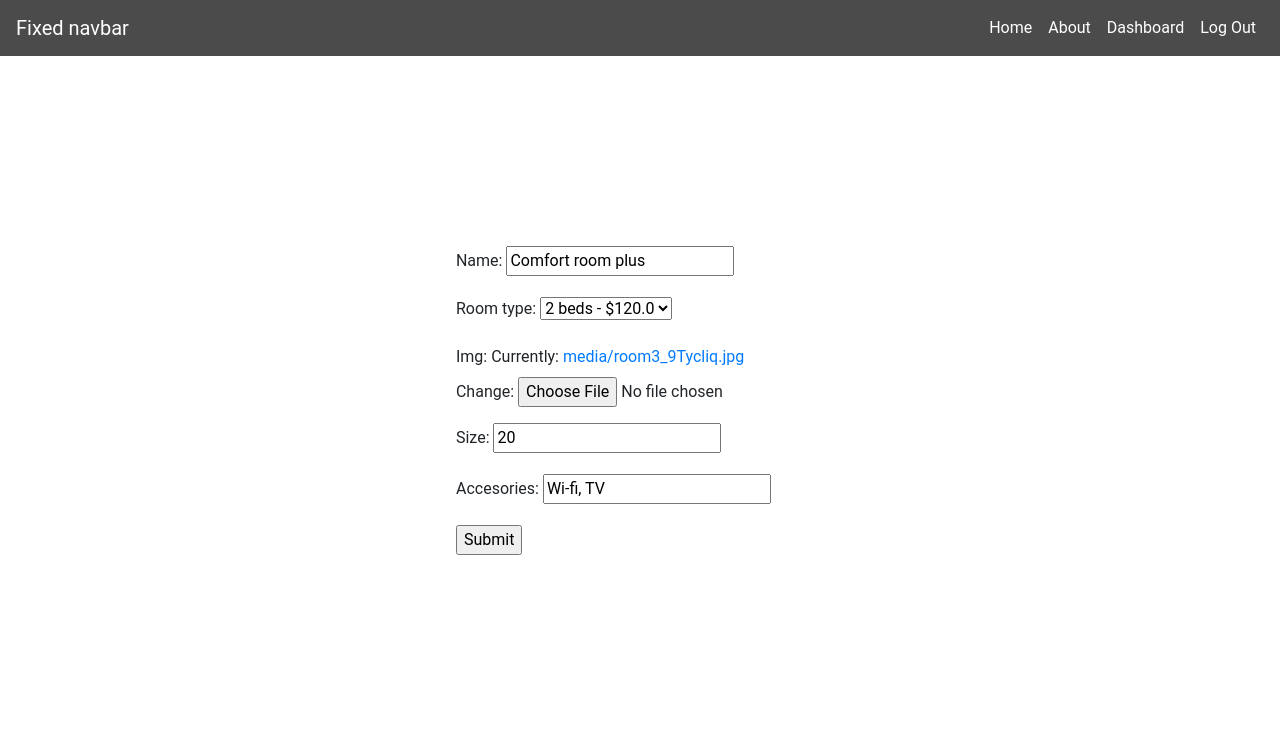
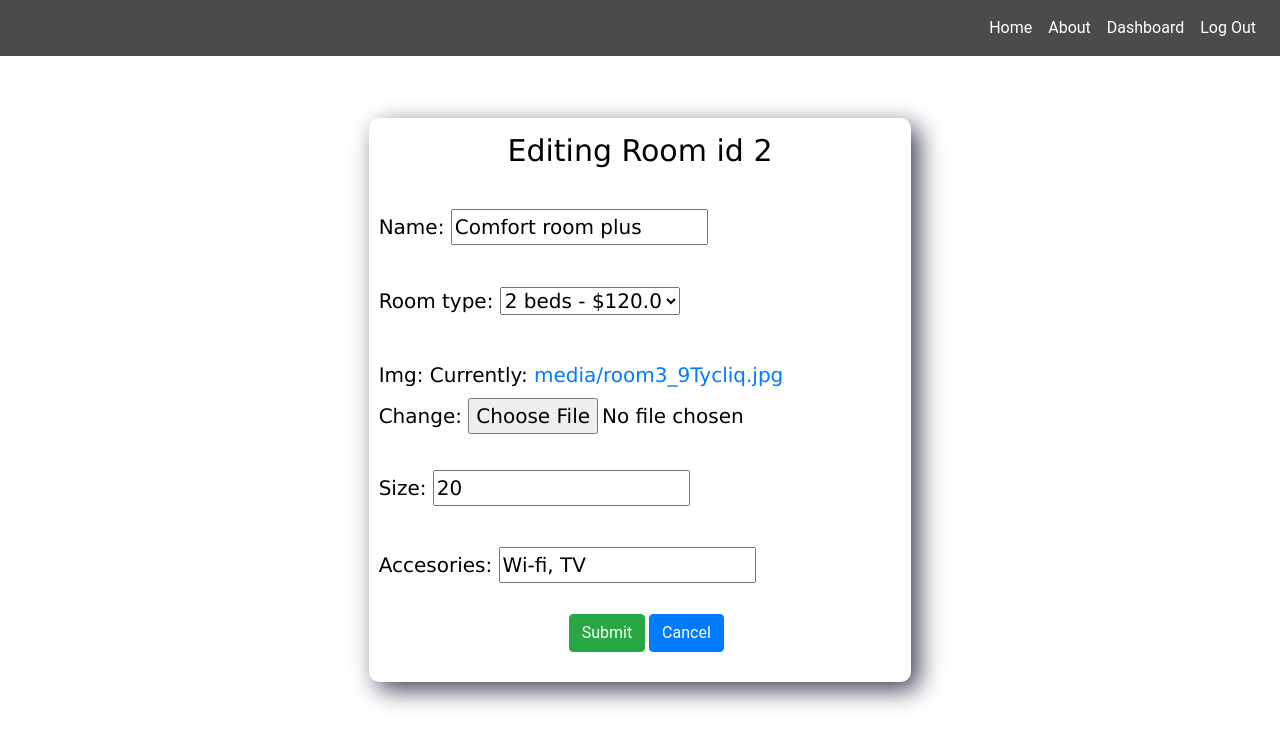
Before and after one commit to rplocha4/djangohotelproject, a Django app: page /room/2/edit in a window 1280 px wide. Shown: the top 747 px of the page. Run offline with Django 4.2, Linux system fonts and the light colour scheme; a user stored in the database is signed in; data comes from the database, SQL or seed files in the repository; both versions use the stored data as it was after the commit; some libraries are stand-ins or nearby versions.

Commit message:
added views

```diff
--- a/booking/urls.py
+++ b/booking/urls.py
@@ -16,6 +16,8 @@ from .views import (
     remove_manager,
     edit_manager,
     filters,
+    dashboard,
+    rooms,
 )
 
 app_name = "booking"
@@ -27,6 +29,7 @@ urlpatterns = (
         path("remove_room/<int:id>", remove_room, name="remove_room"),
         path("room/<int:id>/edit", edit_room, name="edit_room"),
         path("customers/", customers, name="customers"),
+        path("rooms/", rooms, name="rooms"),
         path("customers/<int:id>/edit", edit_customers, name="edit_customers"),
         path("remove_customers/<int:id>", remove_customers, name="remove_customers"),
         path("managers/", managers, name="managers"),
@@ -34,6 +37,7 @@ urlpatterns = (
         path("managers/<int:id>/edit", edit_manager, name="edit_manager"),
         path("remove_manager/<int:id>", remove_manager, name="remove_manager"),
         path("filters/", filters, name="filters"),
+        path("dashboard/", dashboard, name="dashboard"),
     ]
     + static(settings.MEDIA_URL, document_root=settings.MEDIA_ROOT)
     + static(settings.STATIC_URL, document_root=settings.STATIC_ROOT)
--- a/booking/views.py
+++ b/booking/views.py
@@ -6,10 +6,32 @@ from accounts.models import Customer, Manager
 from .forms import BookingForm, AddRoom, EditCustomer, FilterForm
 from accounts.forms import SignUpForm, CreateManager
 from django.contrib.auth.models import User
-from django.contrib.admin.views.decorators import staff_member_required
+from django.contrib.admin.views.decorators import (
+    staff_member_required,
+)
 from django.db.models import Q
 
-# from accounts.forms import CreateManager
+from django.contrib.auth import REDIRECT_FIELD_NAME
+from django.contrib.admin.views.decorators import user_passes_test
+
+
+def superuser_required(
+    view_func=None,
+    redirect_field_name=REDIRECT_FIELD_NAME,
+    login_url="account_login_url",
+):
+    """
+    Decorator for views that checks that the user is logged in and is a
+    superuser, redirecting to the login page if necessary.
+    """
+    actual_decorator = user_passes_test(
+        lambda u: u.is_active and u.is_superuser,
+        login_url=login_url,
+        redirect_field_name=redirect_field_name,
+    )
+    if view_func:
+        return actual_decorator(view_func)
+    return actual_decorator
 
 
 # Create your views here.
@@ -141,13 +163,19 @@ def edit_room(request, id):
     else:
         form = AddRoom(instance=room)
 
-    return render(request, "edit.html", {"form": form})
+    return render(request, "edit.html", {"form": form, "id": room.id, "edit": "Room"})
 
 
 @staff_member_required
 def customers(request):
     customers = Customer.objects.all()
     return render(request, "view.html", {"customers": customers})
+
+
+@staff_member_required
+def rooms(request):
+    rooms = Room.objects.all()
+    return render(request, "view.html", {"rooms": rooms})
 
 
 @staff_member_required
@@ -162,7 +190,9 @@ def edit_customers(request, id):
     else:
         form = EditCustomer(instance=customer)
 
-    return render(request, "edit.html", {"form": form})
+    return render(
+        request, "edit.html", {"form": form, "id": customer.id, "edit": "Customer"}
+    )
 
 
 @staff_member_required
@@ -224,7 +254,9 @@ def edit_manager(request, id):
     else:
         form = EditCustomer(instance=manager)
 
-    return render(request, "edit.html", {"form": form})
+    return render(
+        request, "edit.html", {"form": form, "id": manager.id, "edit": "Manager"}
+    )
 
 
 @staff_member_required
@@ -234,3 +266,8 @@ def remove_manager(request, id):
     u.delete()
     manager.delete()
     return redirect("booking:managers")
+
+
+@superuser_required
+def dashboard(request):
+    return render(request, "dashboard.html")
--- /dev/null
+++ b/static/css/view.css
@@ -0,0 +1,47 @@
+.body{
+
+    position: absolute;
+    width: 100%;
+    height: 100%;
+    display: flex;
+    flex-direction: row;
+    margin-top: 100px;
+}
+
+.data{
+    display: flex;
+    flex-direction: column;
+    margin: 20px;
+    height: 600px;
+    align-items: center ;
+    border-radius: 10px;
+    -webkit-box-shadow: 8px 8px 24px 0px rgba(66, 68, 90, 1);
+    -moz-box-shadow: 8px 8px 24px 0px rgba(66, 68, 90, 1);
+    box-shadow: 8px 8px 24px 0px rgba(66, 68, 90, 1);
+}
+
+.edit-data{
+    margin: 50px;
+    height: auto;
+    display: flex;
+    flex-direction: column;
+    -webkit-box-shadow: 8px 8px 24px 0px rgba(66, 68, 90, 1);
+    -moz-box-shadow: 8px 8px 24px 0px rgba(66, 68, 90, 1);
+    box-shadow: 8px 8px 24px 0px rgba(66, 68, 90, 1);
+
+}
+p{
+    padding: 10px;
+    font-family: verdana;
+    font-size: 20px;
+    color: rgb(0, 0, 0);
+}
+.edit-btn{
+    position: relative;
+    left: 200px;
+    margin-bottom: 30px;
+}
+.header-item{
+    font-size: 30px;
+    text-align: center;
+}
--- a/templates/base.html
+++ b/templates/base.html
@@ -13,7 +13,6 @@
 
 <body>
   <nav class="navbar navbar-expand-md fixed-top navbar-dark">
-    <a class="navbar-brand" href="#">Fixed navbar</a>
     <button class="navbar-toggler" type="button" data-toggle="collapse" data-target="#navbarCollapse"
       aria-controls="navbarCollapse" aria-expanded="false" aria-label="Toggle navigation">
       <span class="navbar-toggler-icon"></span>
--- a/templates/edit.html
+++ b/templates/edit.html
@@ -3,13 +3,19 @@
 {% block content %}
 {% load static %}
 <link rel="stylesheet" type="text/css" href="{% static 'css/update_nav.css' %}">
-<form method="post" enctype="multipart/form-data">
-    {% csrf_token %}
-    {{form.as_p}}
+<link rel="stylesheet" type="text/css" href="{% static 'css/view.css' %}">
 
-    <input type="submit" value="Submit">
-</form>
+<div class="data edit-data">
+    <form method="post" enctype="multipart/form-data">
+        {% csrf_token %}
+        <p class="header-item">Editing {{edit}} id {{id}}</p>
 
+        {{form.as_p}}
+
+        <input class="btn btn-success edit-btn" type="submit" value="Submit">
+        <a class="btn btn-primary edit-btn" href=" {% url 'booking:dashboard' %}">Cancel</a>
+    </form>
+</div>
 
 
 {% endblock %}
```
Also changed, not shown: static/css/customers.css (deleted, +0 -21 lines), static/css/home.css (+11 -0 lines), templates/dashboard.html (+8 -6 lines), templates/view.html (+16 -2 lines), db.sqlite3.
